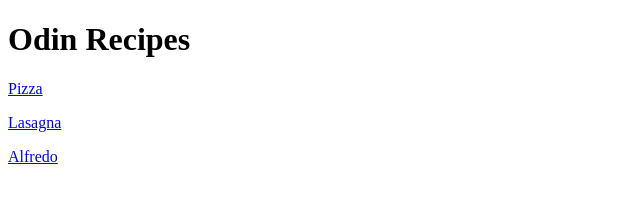
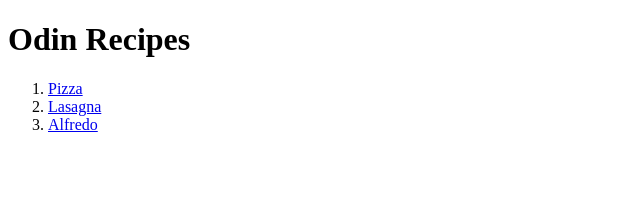
Before and after one commit to NathanSchreiber/odin-recipes, a plain HTML site: page index.html in a window 1280 px wide. Shown: the whole page, without its empty margins (0-640 px from the left). Drawn offline with Linux system fonts and the light colour scheme.

Commit message:
Create ordered list on homepage
Changed the homepage links from separate paragraphs to an ordered list.

```diff
--- a/index.html
+++ b/index.html
@@ -7,8 +7,10 @@
 
     <body>
         <h1>Odin Recipes</h1>
-        <p> <a href="./recipes/pizza.html">Pizza</a> </p>
-        <p> <a href="./recipes/lasagna.html">Lasagna</a> </p>
-        <p> <a href="./recipes/alfredo.html">Alfredo</a> </p>
+        <ol>
+        <li> <a href="./recipes/pizza.html">Pizza</a> </li>
+        <li> <a href="./recipes/lasagna.html">Lasagna</a> </li>
+        <li> <a href="./recipes/alfredo.html">Alfredo</a> </li>
+        </ol>
     </body>
 </html>
```
